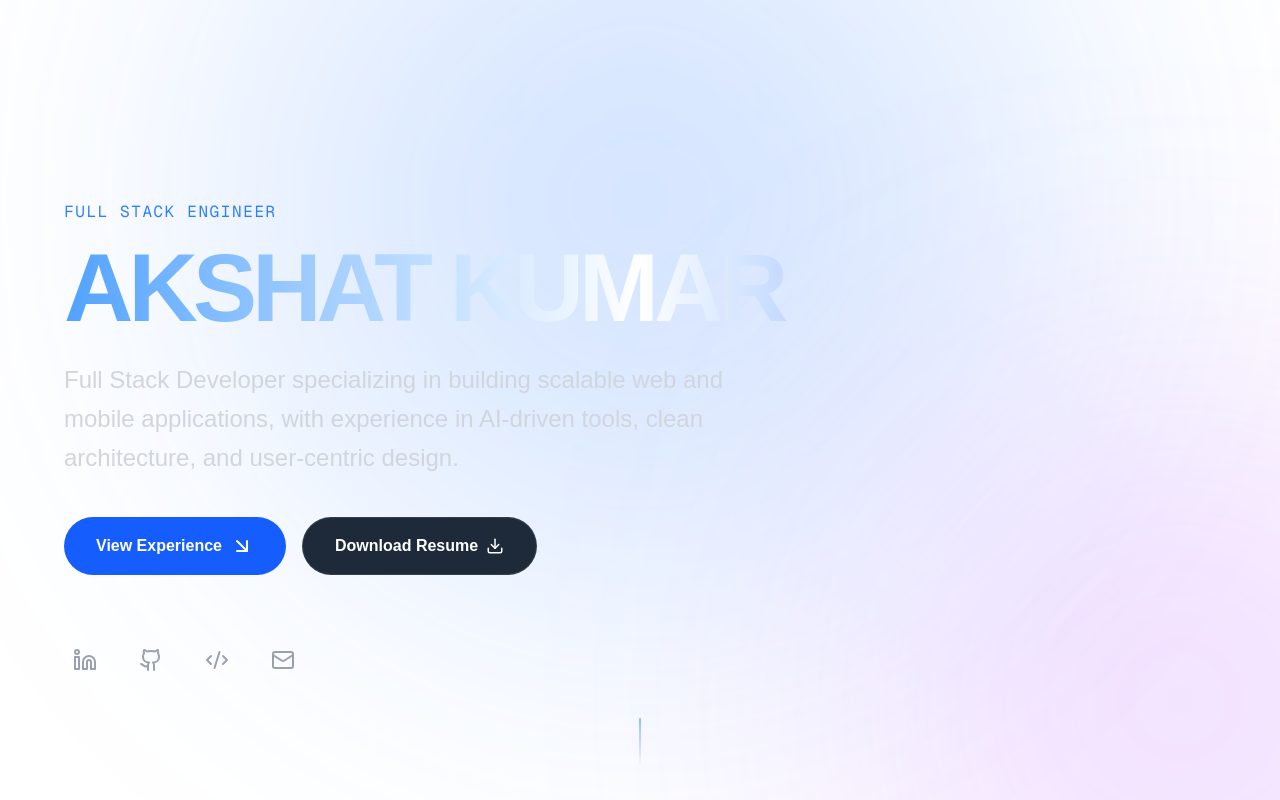
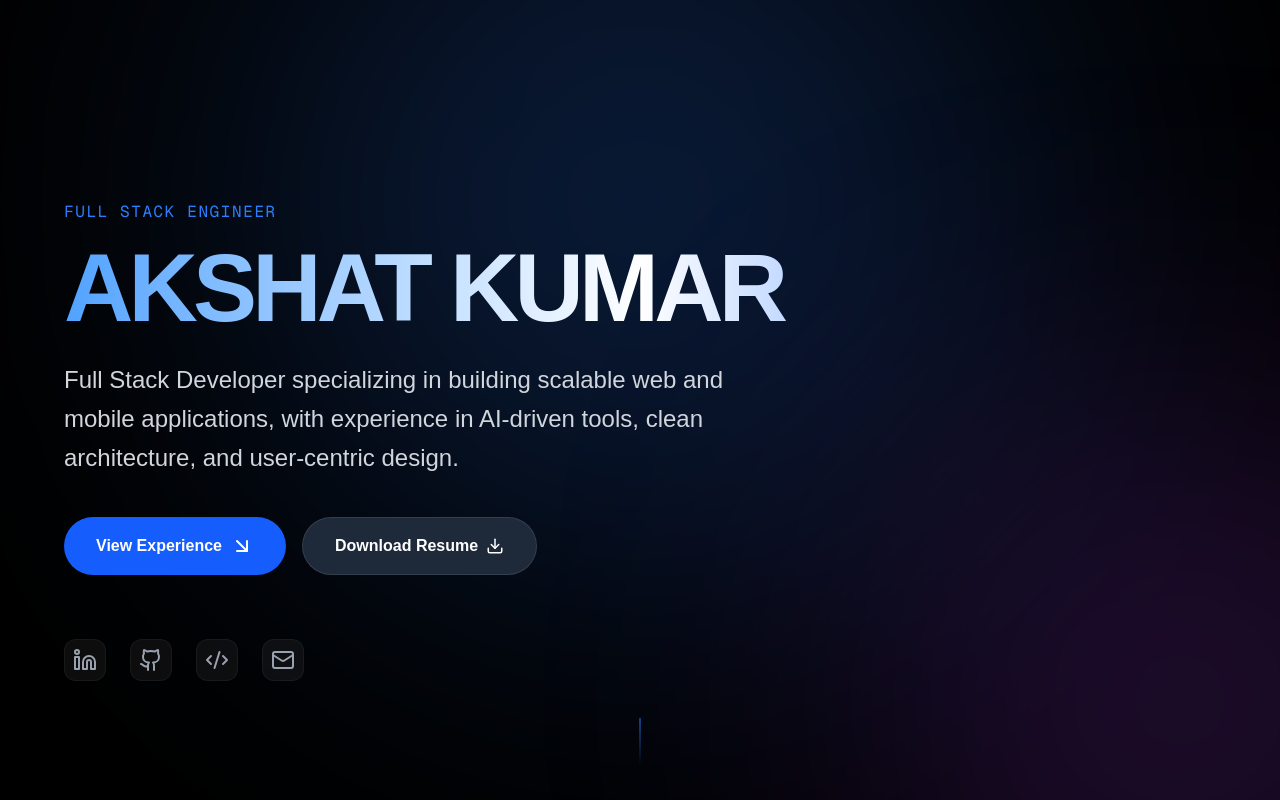
Before and after one commit to AkshatKumar10/akshat-portfolio, a Next.js app: page / in a window 1280 px wide. Shown: the top 800 px of the page. Built offline with nearby package versions, Linux system fonts and the light colour scheme.

Commit message:
fixed for light mode

```diff
--- a/src/components/Background.tsx
+++ b/src/components/Background.tsx
@@ -1,6 +1,6 @@
 export default function Background() {
   return (
-    <div className="fixed inset-0 -z-10">
+    <div className="fixed inset-0 -z-10 bg-black min-h-screen">
       <div className="absolute -top-50 left-1/2 -translate-x-1/2 w-200 h-200 bg-blue-500/20 blur-[150px] rounded-full" />
       <div className="absolute -bottom-50 -right-50 w-150 h-150 bg-purple-500/20 blur-[150px] rounded-full" />
     </div>
```
